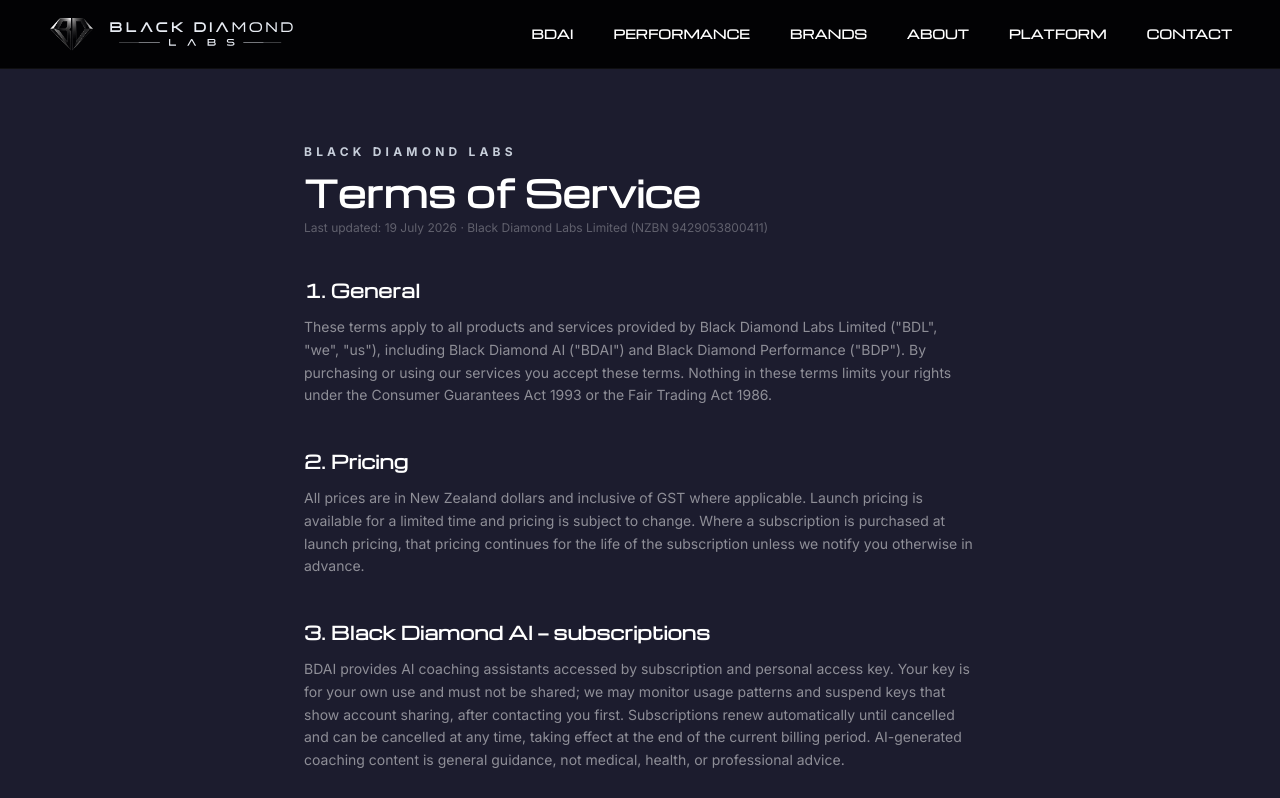
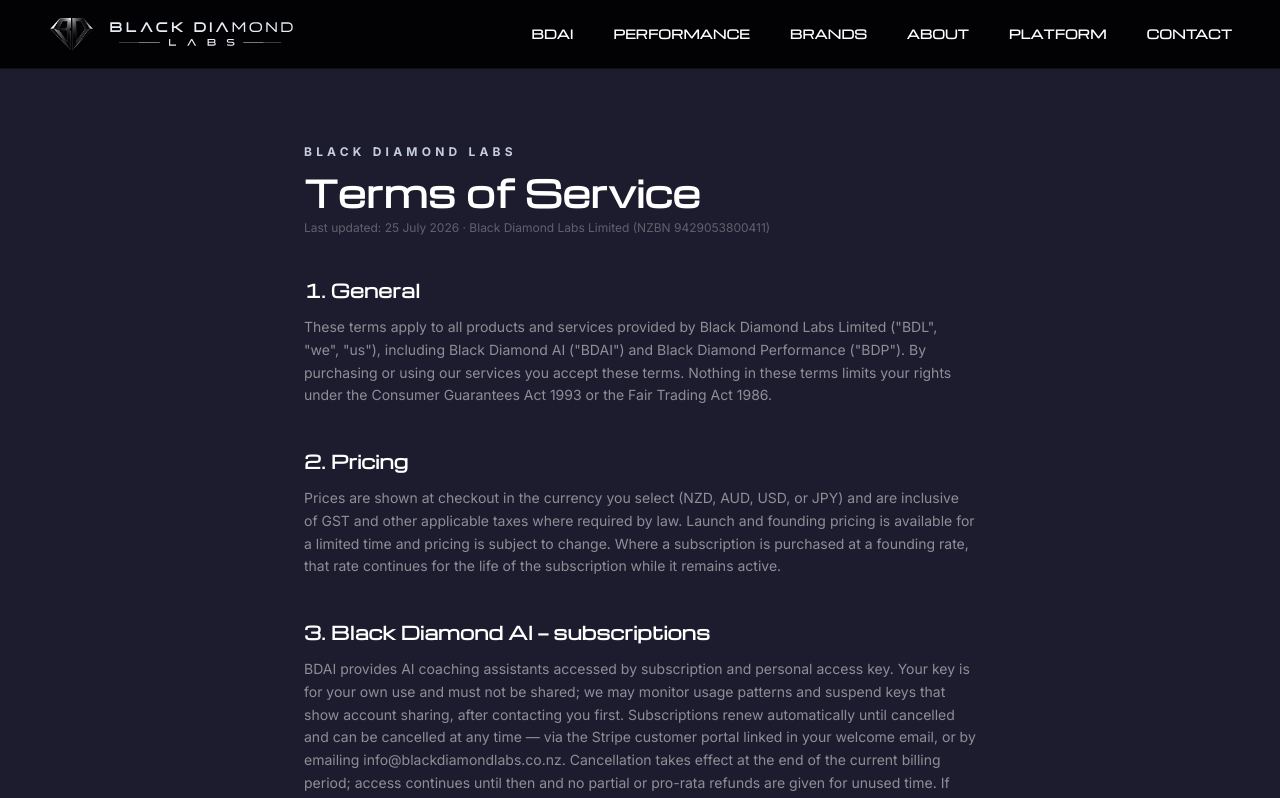
Before and after one commit to N8Nuks/blackdiamondlabs, a Next.js app: page /terms in a window 1280 px wide. Shown: the top 798 px of the page. Built offline with nearby package versions, Linux system fonts and the light colour scheme.

Commit message:
Terms: multi-currency pricing + cancellation and founding-rate clauses

```diff
--- a/app/terms/page.tsx
+++ b/app/terms/page.tsx
@@ -12,16 +12,16 @@ export default function Terms() {
         <div className="max-w-2xl mx-auto">
           <p className="text-xs font-bold uppercase tracking-[0.35em] mb-3" style={{ color: '#C7CEDA' }}>Black Diamond Labs</p>
           <h1 className="text-3xl sm:text-4xl font-black mb-2">Terms of Service</h1>
-          <p className="text-xs text-white/30 mb-10">Last updated: 19 July 2026 · Black Diamond Labs Limited (NZBN 9429053800411)</p>
+          <p className="text-xs text-white/30 mb-10">Last updated: 25 July 2026 · Black Diamond Labs Limited (NZBN 9429053800411)</p>
 
           <H>1. General</H>
           <P>These terms apply to all products and services provided by Black Diamond Labs Limited ("BDL", "we", "us"), including Black Diamond AI ("BDAI") and Black Diamond Performance ("BDP"). By purchasing or using our services you accept these terms. Nothing in these terms limits your rights under the Consumer Guarantees Act 1993 or the Fair Trading Act 1986.</P>
 
           <H>2. Pricing</H>
-          <P>All prices are in New Zealand dollars and inclusive of GST where applicable. Launch pricing is available for a limited time and pricing is subject to change. Where a subscription is purchased at launch pricing, that pricing continues for the life of the subscription unless we notify you otherwise in advance.</P>
+          <P>Prices are shown at checkout in the currency you select (NZD, AUD, USD, or JPY) and are inclusive of GST and other applicable taxes where required by law. Launch and founding pricing is available for a limited time and pricing is subject to change. Where a subscription is purchased at a founding rate, that rate continues for the life of the subscription while it remains active.</P>
 
           <H>3. Black Diamond AI — subscriptions</H>
-          <P>BDAI provides AI coaching assistants accessed by subscription and personal access key. Your key is for your own use and must not be shared; we may monitor usage patterns and suspend keys that show account sharing, after contacting you first. Subscriptions renew automatically until cancelled and can be cancelled at any time, taking effect at the end of the current billing period. AI-generated coaching content is general guidance, not medical, health, or professional advice.</P>
+          <P>BDAI provides AI coaching assistants accessed by subscription and personal access key. Your key is for your own use and must not be shared; we may monitor usage patterns and suspend keys that show account sharing, after contacting you first. Subscriptions renew automatically until cancelled and can be cancelled at any time — via the Stripe customer portal linked in your welcome email, or by emailing info@blackdiamondlabs.co.nz. Cancellation takes effect at the end of the current billing period; access continues until then and no partial or pro-rata refunds are given for unused time. If you cancel a subscription held at a founding or promotional rate, that rate is forfeited — resubscribing later is at the then-current standard rate. AI-generated coaching content is general guidance, not medical, health, or professional advice.</P>
 
           <H>4. Black Diamond Performance — bookings</H>
           <P>Payment is required to confirm a Performance Review booking. Video footage must be submitted within 14 days of booking and at least 48 hours before your scheduled consultation; if footage is not received within 14 days, your booking will lapse and you may request a credit or refund. Consultations may be rescheduled free of charge with at least 24 hours&apos; notice. If you cancel before your footage has been reviewed, you will receive a full refund; once analysis has begun, refunds are at our discretion. Consultations are not recorded unless agreed in advance by all parties. Recommendations are general athletic development guidance, not medical advice; athletes returning from injury should have appropriate clearance before applying training recommendations.</P>
```
